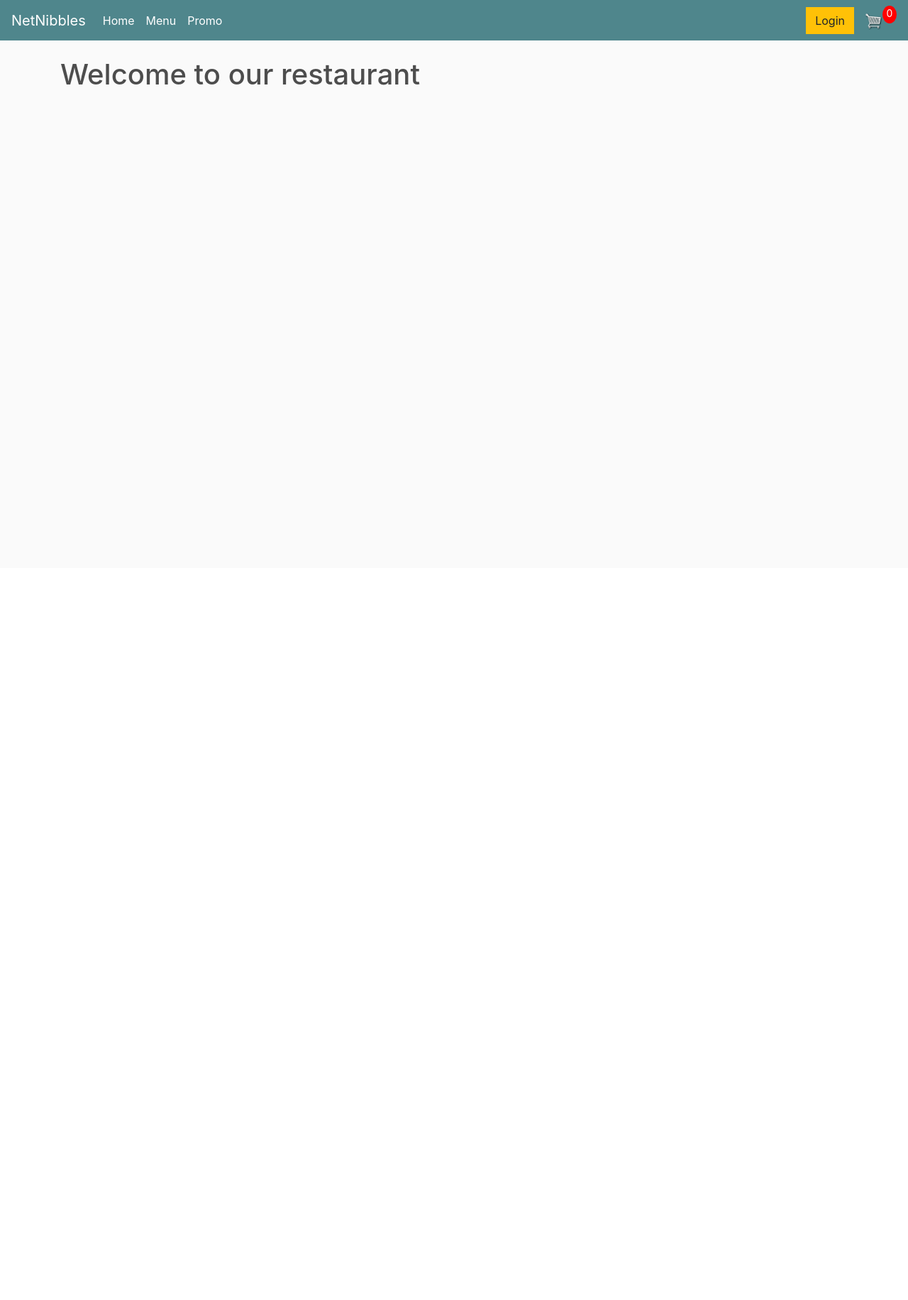
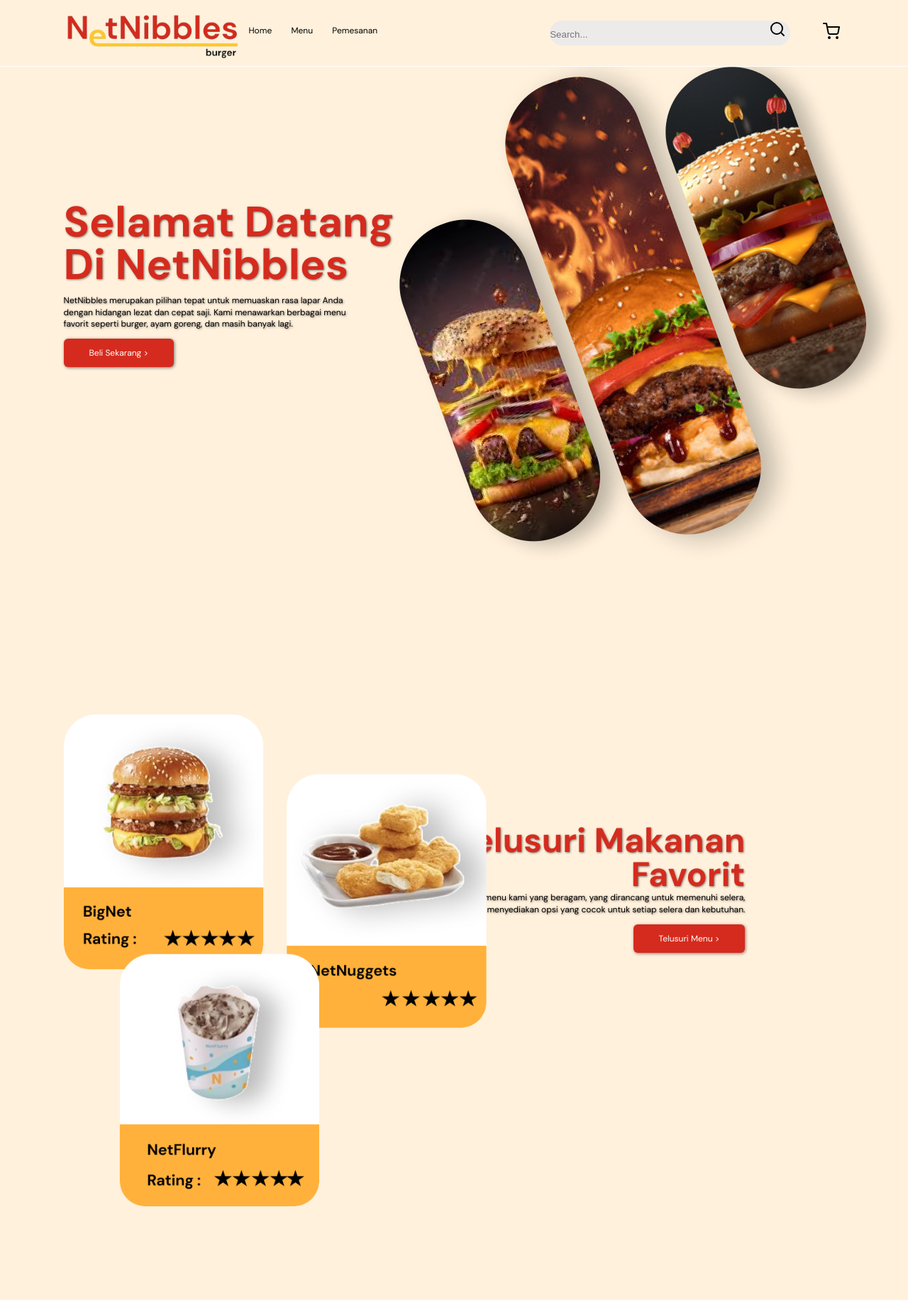
Before and after one commit to alvanmarvianto/NetNibbles, a Django app: page / in a window 1280 px wide. Shown: the top 1831 px of the page at 71% size. Before the commit the page ends 120 px from the top, so only its background shows below. Run offline with Django 4.2, Linux system fonts and the light colour scheme; some libraries are stand-ins or nearby versions.

Commit message:
upload home

```diff
--- /dev/null
+++ b/static/css/styles.css
@@ -0,0 +1,371 @@
+@import url("https://fonts.googleapis.com/css2?family=DM+Sans:ital,opsz,wght@0,9..40,100..1000;1,9..40,100..1000&display=swap");
+
+:root {
+  --primary: #fff;
+
+  --bg: #fff1dc;
+}
+
+* {
+  margin: 0;
+
+  padding: 0;
+
+  box-sizing: border-box;
+
+  outline: none;
+
+  border: none;
+
+  text-decoration: none;
+}
+
+body {
+  font-family: "Dm Sans", sans-serif;
+  background-color: var(--bg);
+  color: #fff;
+  min-height: 2000px;
+}
+
+/* Navbar */
+.navbar {
+  display: flex;
+  justify-content: space-between;
+  align-items: center;
+  padding: 0.5rem 7%;
+  background-color: #fff1dc;
+  border-bottom: 1px solid var(--primary);
+  position: fixed;
+  top: 0;
+  left: 0;
+  right: 0;
+  z-index: 9999;
+}
+
+.hello {
+  position: relative;
+  height: auto;
+  left: 0;
+  width: 250px;
+  margin-top: 0.5rem;
+}
+
+.navbar .navbar-nav a {
+  position: relative;
+  right: 20%;
+  color: black;
+  display: inline-block;
+  font-size: 1rem;
+  margin: 0 1rem;
+}
+
+.navbar .navbar-nav a:hover {
+  color: #d52b1e;
+}
+
+.navbar .navbar-nav a::after {
+  content: "";
+  display: block;
+  padding-bottom: 0.5rem;
+  border-bottom: 0.1rem solid #d52b1e;
+  transform: scaleX(0);
+  transition: 0.3s linear;
+}
+
+.navbar .navbar-nav a:hover::after {
+  transform: scaleX(0.5);
+}
+
+.navbar .navbar-extra a {
+  color: black;
+  margin: 0 0.5rem;
+  right: 100%;
+}
+
+.search-box {
+  background-color: #edeaea;
+  color: black;
+  height: 35px;
+  border-radius: 40px;
+  margin-left: 150px;
+}
+
+.search-box input {
+  border: none;
+  outline: none;
+  background: none;
+  width: 300px;
+  height: 35px;
+}
+
+.search-box a {
+  color: #010101;
+  margin: 0 0.5rem;
+  right: 100%;
+  height: 35px;
+}
+.navbar .navbar-extra a:hover {
+  color: #d52b1e;
+}
+
+#hamburger-menu {
+  display: none;
+}
+
+/* Hero Section */
+.hero {
+  min-height: 100vh;
+  display: flex;
+  align-items: center;
+}
+
+.hero .content {
+  padding: 1.4rem 7%;
+  max-width: 60rem;
+}
+
+.hero .content h1 {
+  font-size: 5em;
+  color: #d52b1e;
+  text-shadow: 1px 1px 3px rgba(1, 1, 3, 0.5);
+  line-height: 1;
+}
+
+.hero .content p {
+  font-size: 1rem;
+  margin-top: 1rem;
+  line-height: 1.4;
+  color: #010101;
+  text-shadow: 1px 1px 3px rgba(1, 1, 3, 0.5);
+}
+
+.hero .content .cta {
+  margin-top: 1rem;
+  display: inline-block;
+  padding: 1rem 3rem;
+  font-size: 1rem;
+  color: #fff;
+  background-color: #d52b1e;
+  border-radius: 0.5rem;
+  box-shadow: 1px 1px 4px rgba(1, 1, 3, 0.5);
+}
+.hero .content img {
+  display: flex;
+  position: absolute;
+  right: 30%;
+  min-height: 0.1rem;
+}
+
+.hero .gambar img {
+  display: flex;
+  position: absolute;
+  right: 11.5%;
+  min-height: 0.1rem;
+  margin-top: 1rem;
+  top: 7.5%;
+}
+.hero .burger img {
+  display: flex;
+  position: absolute;
+  right: 0.7%;
+  min-height: 0.1rem;
+  margin-top: 1rem;
+  top: 7%;
+}
+
+.best .sell {
+  padding: 15rem 7%;
+  max-width: 95rem;
+}
+.best .sell h1 {
+  padding-top: 15rem;
+  text-align: right;
+  font-size: 4em;
+  color: #d52b1e;
+  text-shadow: 1px 1px 3px rgba(1, 1, 3, 0.5);
+  line-height: 1;
+}
+
+.best .sell p {
+  text-align: right;
+  font-size: 1rem;
+  line-height: 1.4;
+  color: #010101;
+  text-shadow: 1px 1px 3px rgba(1, 1, 3, 0.5);
+}
+
+.best .sell .cta {
+  margin-top: 1rem;
+  display: inline-block;
+  padding: 1rem 3rem;
+  font-size: 1rem;
+  color: #fff;
+  background-color: #d52b1e;
+  border-radius: 0.5rem;
+  box-shadow: 1px 1px 4px rgba(1, 1, 3, 0.5);
+  float: right;
+}
+
+.best .sell img {
+  display: flex;
+  position: absolute;
+  min-height: 0.1rem;
+  margin-top: 1rem;
+  height: auto;
+  max-width: 600px;
+}
+
+.lokasi .located {
+  padding: 30rem 7%;
+  max-width: 50rem;
+}
+
+.lokasi .located h1 {
+  padding-top: 12rem;
+  font-size: 4em;
+  color: #d52b1e;
+  text-shadow: 1px 1px 3px rgba(1, 1, 3, 0.5);
+  line-height: 1;
+}
+
+.lokasi .located p {
+  font-size: 1rem;
+  margin-top: 1rem;
+  line-height: 1.4;
+  color: #010101;
+  text-shadow: 1px 1px 3px rgba(1, 1, 3, 0.5);
+}
+
+.lokasi .located img {
+  display: inline-block;
+  position: absolute;
+  min-height: 0.1rem;
+  margin-top: 1rem;
+  max-width: 600px;
+  right: 10%;
+}
+
+.kontak .contact {
+  padding: 4rem 7%;
+}
+
+.kontak .contact h1 {
+  text-align: center;
+  font-size: 4em;
+  color: #d52b1e;
+  text-shadow: 1px 1px 3px rgba(1, 1, 3, 0.5);
+  line-height: 1;
+}
+
+.kontak .contact img {
+  display: inline-block;
+  position: absolute;
+  max-width: 1100px;
+  min-height: 0.1rem;
+  margin-top: 7rem;
+  right: 12%;
+}
+
+/* Footer */
+footer {
+  background-color: #fff;
+  display: flex;
+  text-align: center;
+  padding: 10rem;
+  margin-top: 40rem;
+  z-index: 9999;
+}
+
+.say {
+  position: flex;
+  left: 0%;
+  width: 250px;
+  margin-top: -2rem;
+}
+
+.credit a {
+  position: relative;
+  color: black;
+  display: inline-block;
+  font-size: 1rem;
+  margin: 0 1rem;
+  left: 30%;
+}
+
+.credit a:hover {
+  color: #d52b1e;
+}
+
+.credit a::after {
+  content: "";
+  display: block;
+  padding-bottom: 0.5rem;
+  border-bottom: 0.1rem solid #d52b1e;
+  transform: scaleX(0);
+  transition: 0.3s linear;
+}
+
+.credit a:hover::after {
+  transform: scaleX(0.5);
+}
+
+.no a {
+  position: relative;
+  color: black;
+  display: inline-block;
+  font-size: 1rem;
+  margin: 0 1rem;
+  left: 140%;
+}
+
+/* Media Queries */
+/* Laptop */
+@media (max-width: 1366px) {
+  html {
+    font-size: 75%;
+  }
+}
+/* Tables */
+@media (max-width: 758px) {
+  html {
+    font-size: 62.5%;
+  }
+  #hamburger-menu {
+    display: inline-block;
+  }
+
+  .navbar .navbar-nav {
+    position: absolute;
+    top: 100%;
+    right: -100%;
+    background-color: var(--primary);
+    width: 30rem;
+    height: 100vh;
+    transition: 0.3s;
+  }
+
+  .navbar .navbar-nav.active {
+    right: 0;
+  }
+  .navbar .navbar-nav a {
+    color: #010101;
+    display: block;
+    margin: 1.5rem;
+    padding: 0.5rem;
+    font-size: 2rem;
+  }
+  .navbar .navbar-nav a::after {
+    transform-origin: 0 0;
+  }
+
+  .navbar .navbar-nav a:hover::after {
+    transform: scaleX(0.2);
+  }
+}
+
+/* HP */
+@media (max-width: 450px) {
+  html {
+    font-size: 55%;
+  }
+}
--- a/store/templates/store/home.html
+++ b/store/templates/store/home.html
@@ -1,5 +1,137 @@
-{% extends 'store/main.html' %}
 {% load static %}
-{% block content %}
-<h1>Welcome to our restaurant</h1>
-{% endblock content %}
+<!DOCTYPE html>
+<html lang="en">
+  <head>
+    <meta charset="UTF-8" />
+    <meta name="viewport" content="width=device-width, initial-scale=1.0" />
+    <title>NetNibbles</title>
+
+    <!-- Fonts -->
+    <link rel="preconnect" href="https://fonts.googleapis.com" />
+    <link rel="preconnect" href="https://fonts.gstatic.com" crossorigin />
+    <link
+      href="https://fonts.googleapis.com/css2?family=DM+Sans:ital,opsz,wght@0,9..40,100..1000;1,9..40,100..1000&display=swap"
+      rel="stylesheet"
+    />
+
+    <!-- Feather Icons -->
+    <script src="https://unpkg.com/feather-icons"></script>
+
+    <!-- My Style -->
+    <link rel="stylesheet" href="{% static 'css/styles.css' %}" />
+  </head>
+  <body>
+    <!-- Navbar Start -->
+    <nav class="navbar">
+      <img src="{% static 'images/logo.png' %}" class="hello" />
+
+      <div class="navbar-nav">
+        <a href="#home">Home</a>
+        <a href="menu">Menu</a>
+        <a href="pesan">Pemesanan</a>
+      </div>
+
+      <div class="search-box">
+        <input type="text" placeholder="Search..." />
+        <a href="#" id="search"><i data-feather="search"></i></a>
+      </div>
+
+      <div class="navbar-extra">
+        <a href="#" id="shopping-cart"><i data-feather="shopping-cart"></i></a>
+        <a href="#" id="hamburger-menu"><i data-feather="menu"></i></a>
+      </div>
+    </nav>
+    <!-- Navbar End -->
+
+    <!-- Hero Section Start-->
+    <section class="hero" id="home">
+      <div class="gambar">
+        <img src="{% static 'images/Rectangle 6.png' %}" />
+        <div class="burger">
+          <img src="{% static 'images/Rectangle 7.png' %}" />
+        </div>
+      </div>
+      <div class="content">
+        <img src="{% static 'images/Rectangle 5.png' %}" />
+        <h1>Selamat Datang <br />Di NetNibbles</h1>
+        <p>
+          NetNibbles merupakan pilihan tepat untuk memuaskan rasa lapar Anda
+          <br />
+          dengan hidangan lezat dan cepat saji. Kami menawarkan berbagai menu
+          <br />
+          favorit seperti burger, ayam goreng, dan masih banyak lagi.
+        </p>
+        <a href="#" class="cta">Beli Sekarang ></a>
+      </div>
+    </section>
+
+    <!-- Hero Section End-->
+
+    <!-- Best Selling Start-->
+
+    <section class="best" id="home">
+      <div class="sell">
+        <img src="{% static 'images/Best.png' %}" />
+        <h1>Telusuri Makanan <br />Favorit</h1>
+        <p>
+          Telusuri menu kami yang beragam, yang dirancang untuk memenuhi selera,
+          <br />
+          kami menyediakan opsi yang cocok untuk setiap selera dan kebutuhan.
+        </p>
+        <a href="#" class="cta">Telusuri Menu ></a>
+      </div>
+    </section>
+
+    <!-- Best Selling End -->
+
+    <!-- Located Start-->
+    <section class="lokasi" id="home">
+      <div class="located">
+        <img src="{% static 'images/Group 11.png' %}" />
+        <h1>Kunjungi Kami <br />Hadir 24 Jam</h1>
+        <p>
+          Nikmati kenyamanan memesan secara online melalui situs web kami <br />
+          atau kunjungi salah satu cabang kami yang tersebar luas untuk <br />
+          menikmati hidangan favorit Anda langsung di tempat.
+        </p>
+      </div>
+    </section>
+
+    <!-- Located End -->
+
+    <!-- Contact Start -->
+    <section class="kontak" id="home">
+      <div class="contact">
+        <img src="{% static 'images/Group 1.png' %}" />
+        <h1>Hubungi Kami</h1>
+      </div>
+    </section>
+    <!-- Contact End -->
+
+    <!-- Footer Start -->
+    <footer>
+      <div class="logo">
+        <img src="{% static 'images/logo.png' %}" class="say" />
+      </div>
+
+      <div class="credit">
+        <a href="#about">Abous Us</a>
+        <a href="#help">Help & support</a>
+        <a href="#Terms">Terms & conditions</a>
+      </div>
+
+      <div class="no">
+        <a href="nomor">Contact: +62 8123456789</a>
+      </div>
+    </footer>
+
+    <!-- Footer End -->
+    <!--Feather Icons -->
+    <script>
+      feather.replace();
+    </script>
+
+    <!-- My JavaScript -->
+    <script src="{% static 'js/script.js' %}"></script>
+  </body>
+</html>
```
Also changed, not shown: static/js/scripts.js (added, +18 -0 lines), static/images/Best.png (added), static/images/Group 1.png (added), static/images/Group 11.png (added), static/images/Rectangle 5.png (added), static/images/Rectangle 6.png (added), static/images/Rectangle 7.png (added).
